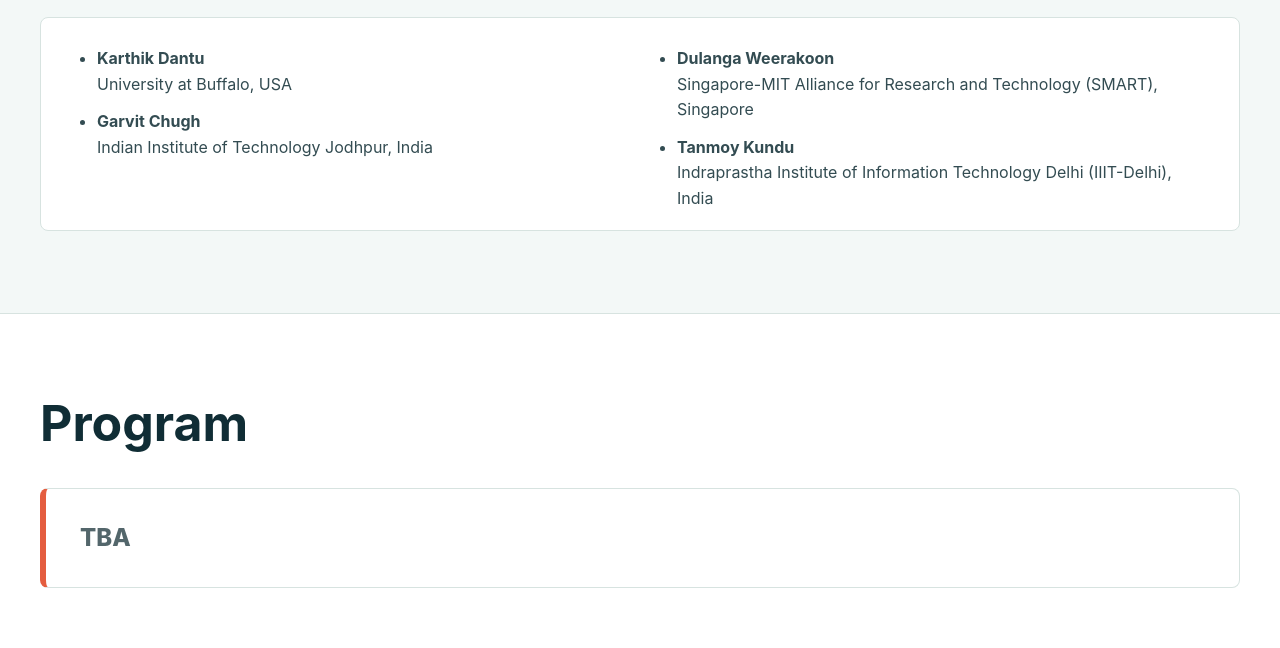
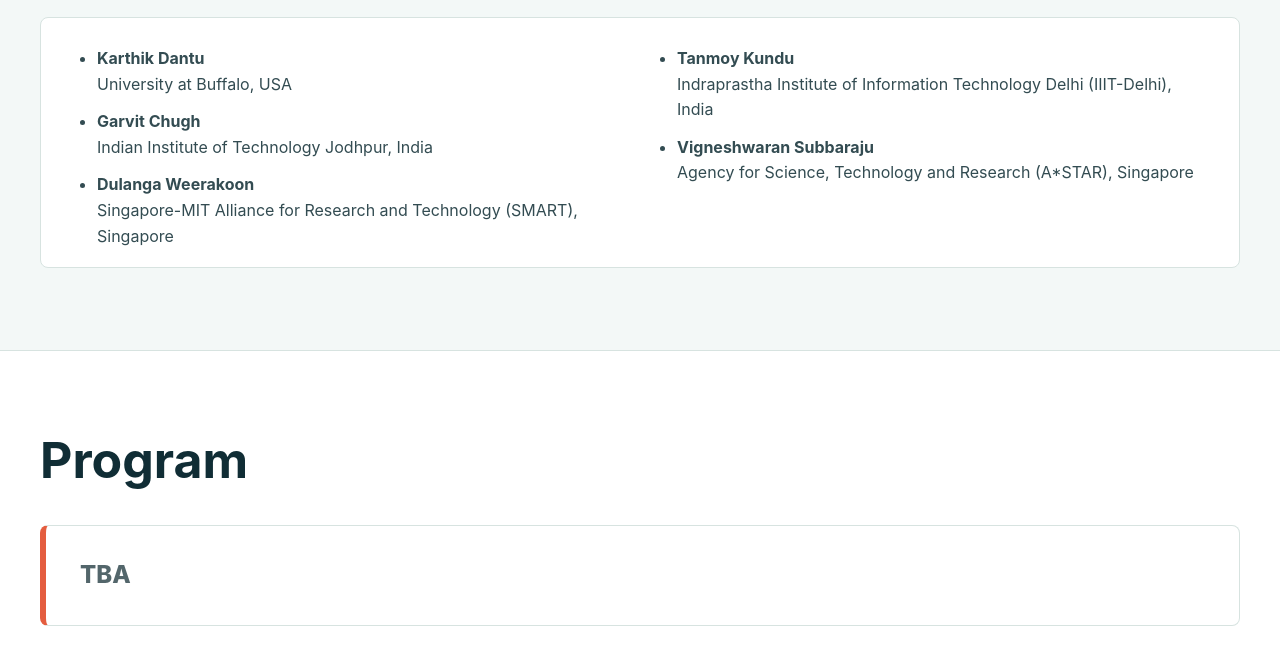
Before and after one commit to anuragsatpathy/perrobotics-2027, a plain HTML site: page index.html in a window 1280 px wide. Shown: the part 4200-4848 px from the top of the page. Drawn offline with Linux system fonts and the light colour scheme.

Commit message:
Add Vigneshwaran Subbaraju to technical program committee

```diff
--- a/index.html
+++ b/index.html
@@ -659,6 +659,7 @@
           <li><strong>Garvit Chugh</strong><br>Indian Institute of Technology Jodhpur, India</li>
           <li><strong>Dulanga Weerakoon</strong><br>Singapore-MIT Alliance for Research and Technology (SMART), Singapore</li>
           <li><strong>Tanmoy Kundu</strong><br>Indraprastha Institute of Information Technology Delhi (IIIT-Delhi), India</li>
+          <li><strong>Vigneshwaran Subbaraju</strong><br>Agency for Science, Technology and Research (A*STAR), Singapore</li>
         </ul>
       </div>
     </section>
```
